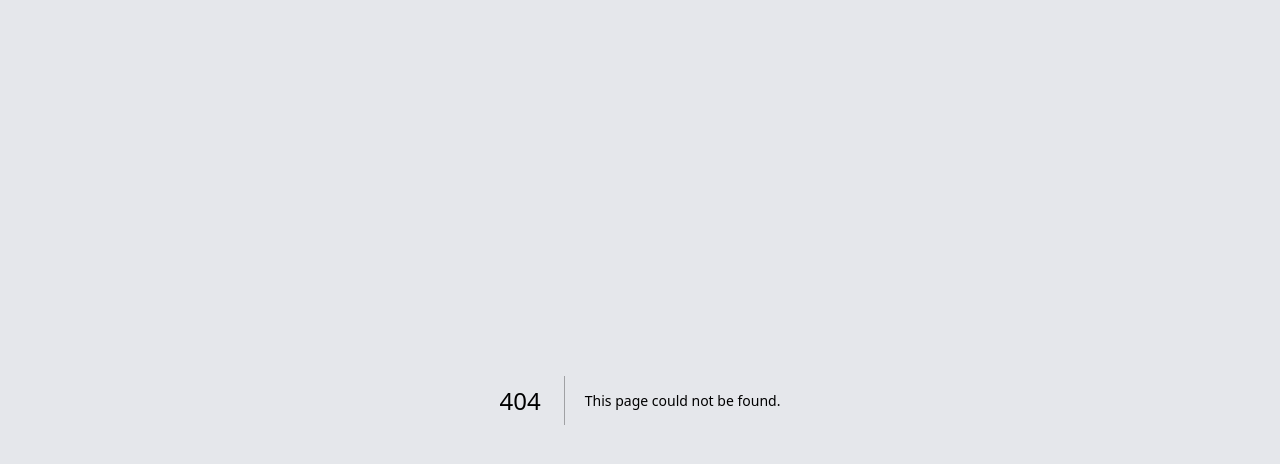
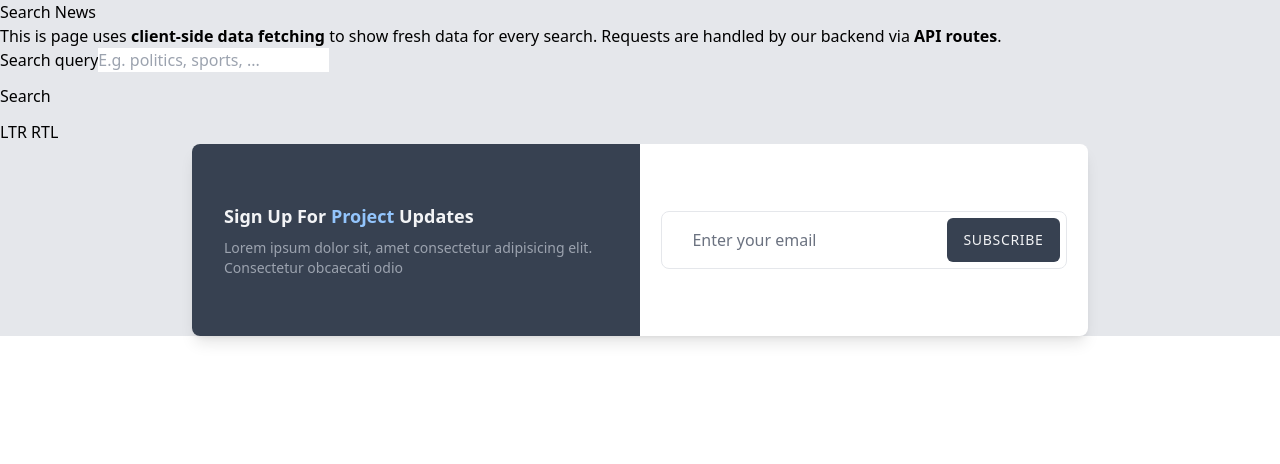
Before and after one commit to samiterefe/world_news_project, a Next.js app: page /serch in a window 1280 px wide. Before the commit this address had no page. Shown: the top 464 px of the page. Built offline with nearby package versions, Linux system fonts and the light colour scheme.

Commit message:
working on search input form ui

```diff
--- a/components/NewsArticleEntry.tsx
+++ b/components/NewsArticleEntry.tsx
@@ -8,30 +8,17 @@ interface NewsArticleEntryProps {
     article: NewsArticle,
 }
 
-const NewsArticleEntry = ({ article: { title, description, url, urlToImage } }: NewsArticleEntryProps) => {
+const NewsArticleEntry = ({ article: { title, description, url, urlToImage, publishedAt, author, source } }: NewsArticleEntryProps) => {
 
     const validImageUrl = (urlToImage?.startsWith("http://") || urlToImage?.startsWith("https://")) ? urlToImage : undefined;
 
     return (
         <a href={url}>
-            {/* <Card className="h-100">
-                <Image
-                    src={validImageUrl || placeholderImage}
-                    width={500}
-                    height={200}
-                    alt="News article image"
-                    className={`card-img-top ${styles.image}`}
-                />
-                <Card.Body>
-                    <Card.Title>{title}</Card.Title>
-                    <Card.Text>{description}</Card.Text>
-                </Card.Body>
-            </Card> */}
 
 
             <div className="max-w-sm rounded overflow-hidden shadow-lg">
             <div className="max-w-sm rounded overflow-hidden shadow-lg">
-                <Image  src={ placeholderImage || validImageUrl} width={500}
+                <img  src={validImageUrl || placeholderImage} width={500}
         height={500} className="w-70 h-70"  alt="Sunset in the mountains" />
                 <div className="px-6 py-4">
                     <div className="font-bold text-xl mb-2">{title}</div>
@@ -40,9 +27,9 @@ const NewsArticleEntry = ({ article: { title, description, url, urlToImage } }:
                     </p>
                 </div>
                 <div className="px-6 pt-4 pb-2">
-                    <span className="inline-block bg-gray-200 rounded-full px-3 py-1 text-sm font-semibold text-gray-700 mr-2 mb-2">#photography</span>
-                    <span className="inline-block bg-gray-200 rounded-full px-3 py-1 text-sm font-semibold text-gray-700 mr-2 mb-2">#travel</span>
-                    <span className="inline-block bg-gray-200 rounded-full px-3 py-1 text-sm font-semibold text-gray-700 mr-2 mb-2">#winter</span>
+                    <span className="inline-block bg-gray-200 rounded-full px-3 py-1 text-sm font-semibold text-gray-700 mr-2 mb-2">Author: {author} </span>
+                    <span className="inline-block bg-gray-200 rounded-full px-3 py-1 text-sm font-semibold text-gray-700 mr-2 mb-2">{publishedAt}</span>
+                    <span className="inline-block bg-gray-200 rounded-full px-3 py-1 text-sm font-semibold text-gray-700 mr-2 mb-2"> Source: {source.name}</span>
                 </div>
              </div>
             </div>
--- a/models/NewsArticles.ts
+++ b/models/NewsArticles.ts
@@ -6,6 +6,10 @@ export interface NewsArticle {
     urlToImage?: string,
     publishedAt: string,
     content: string,
+    source: {
+        id: string,
+        name: string,
+        }
 }
 
 export interface NewsResponse {
--- a/pages/api/hello.ts
+++ /dev/null
@@ -1,13 +0,0 @@
-// Next.js API route support: https://nextjs.org/docs/api-routes/introduction
-import type { NextApiRequest, NextApiResponse } from 'next'
-
-type Data = {
-  name: string
-}
-
-export default function handler(
-  req: NextApiRequest,
-  res: NextApiResponse<Data>
-) {
-  res.status(200).json({ name: 'John Doe' })
-}
--- /dev/null
+++ b/pages/api/search-news.ts
@@ -0,0 +1,19 @@
+// Next.js API route support: https://nextjs.org/docs/api-routes/introduction
+import { NewsResponse } from '@/models/NewsArticles';
+import type { NextApiRequest, NextApiResponse } from 'next';
+
+export default async function handler(
+  req: NextApiRequest,
+  res: NextApiResponse
+) {
+  const searchQuery = req.query.q?.toString();
+
+  if (!searchQuery) {
+    return res.status(400).json({ error: "Please provide a search query" });
+  }
+
+  const response = await fetch(`https://newsapi.org/v2/everything?q=${searchQuery}&apiKey=${process.env.NEWS_API_KEY}`);
+  const newsResponse: NewsResponse = await response.json();
+
+  res.status(200).json(newsResponse.articles);
+}
--- /dev/null
+++ b/pages/serch.tsx
@@ -0,0 +1,102 @@
+import NewsArticlesGrid from "@/components/NewsArticlesGrid";
+import { NewsArticle } from "@/models/NewsArticles";
+import Head from "next/head";
+import { FormEvent, useState } from "react";
+import { Alert, Button, Form, Spinner } from "react-bootstrap";
+
+const SearchNewsPage = () => {
+    const [searchResults, setSearchResults] = useState<NewsArticle[] | null>(null);
+    const [searchResultsLoading, setSearchResultsLoading] = useState(false);
+    const [searchResultsLoadingIsError, setSearchResultsLoadingIsError] = useState(false);
+
+    async function handleSubmit(e: FormEvent<HTMLFormElement>) {
+        e.preventDefault();
+        const formData = new FormData(e.target as HTMLFormElement);
+        const searchQuery = formData.get("searchQuery")?.toString().trim();
+
+        if (searchQuery) {
+            try {
+                setSearchResults(null);
+                setSearchResultsLoadingIsError(false);
+                setSearchResultsLoading(true);
+                const response = await fetch("/api/search-news?q=" + searchQuery);
+                const articles: NewsArticle[] = await response.json();
+                setSearchResults(articles);
+            } catch (error) {
+                console.error(error);
+                setSearchResultsLoadingIsError(true);
+            } finally {
+                setSearchResultsLoading(false);
+            }
+        }
+    }
+
+    return (
+        <>
+            <Head>
+                <title key="title">Search News - NextJS News App</title>
+            </Head>
+            <main>
+                <h1>Search News</h1>
+                <Alert>
+                    This is page uses <strong>client-side data fetching</strong> to show fresh data for every search.
+                    Requests are handled by our backend via <strong>API routes</strong>.
+                </Alert>
+                <Form onSubmit={handleSubmit}>
+                    <Form.Group className="mb-3" controlId="search-input">
+                        <Form.Label>Search query</Form.Label>
+                        <Form.Control
+                            name="searchQuery"
+                            placeholder="E.g. politics, sports, ..."
+                        />
+                    </Form.Group>
+                    <Button type="submit" className="mb-3" disabled={searchResultsLoading}>
+                        Search
+                    </Button>
+                </Form>
+
+
+
+LTR
+
+RTL
+
+
+
+<section className="flex flex-col max-w-4xl mx-auto overflow-hidden bg-white rounded-lg shadow-lg dark:bg-gray-800 md:flex-row md:h-48">
+    <div className="md:flex md:items-center md:justify-center md:w-1/2 md:bg-gray-700 md:dark:bg-gray-800">
+        <div className="px-6 py-6 md:px-8 md:py-0">
+            <h2 className="text-lg font-bold text-gray-700 dark:text-white md:text-gray-100">Sign Up For <span className="text-blue-600 dark:text-blue-400 md:text-blue-300">Project</span> Updates</h2>
+
+            <p className="mt-2 text-sm text-gray-600 dark:text-gray-400 md:text-gray-400">Lorem ipsum dolor sit, amet consectetur adipisicing elit. Consectetur obcaecati odio</p>
+        </div>
+    </div>
+
+    <div className="flex items-center justify-center pb-6 md:py-0 md:w-1/2">
+        <form>
+            <div className="flex flex-col p-1.5 overflow-hidden border rounded-lg dark:border-gray-600 lg:flex-row dark:focus-within:border-blue-300 focus-within:ring focus-within:ring-opacity-40 focus-within:border-blue-400 focus-within:ring-blue-300">
+                <input className="px-6 py-2 text-gray-700 placeholder-gray-500 bg-white outline-none dark:bg-gray-800 dark:placeholder-gray-400 focus:placeholder-transparent dark:focus:placeholder-transparent" type="text" name="email" placeholder="Enter your email" aria-label="Enter your email"/>
+
+                <button className="px-4 py-3 text-sm font-medium tracking-wider text-gray-100 uppercase transition-colors duration-300 transform bg-gray-700 rounded-md hover:bg-gray-600 focus:bg-gray-600 focus:outline-none">subscribe</button>
+            </div>
+        </form>
+    </div>
+</section>
+
+
+
+
+
+
+                <div className="d-flex flex-column align-items-center">
+                    {searchResultsLoading && <Spinner animation="border" />}
+                    {searchResultsLoadingIsError && <p>Something went wrong. Please try again.</p>}
+                    {searchResults?.length === 0 && <p>Nothing found. Try a different query!</p>}
+                    {searchResults && <NewsArticlesGrid articles={searchResults} />}
+                </div>
+            </main>
+        </>
+    );
+}
+
+export default SearchNewsPage;
```
Also changed, not shown: components/ArticlesAlign.tsx (+1 -7 lines).
